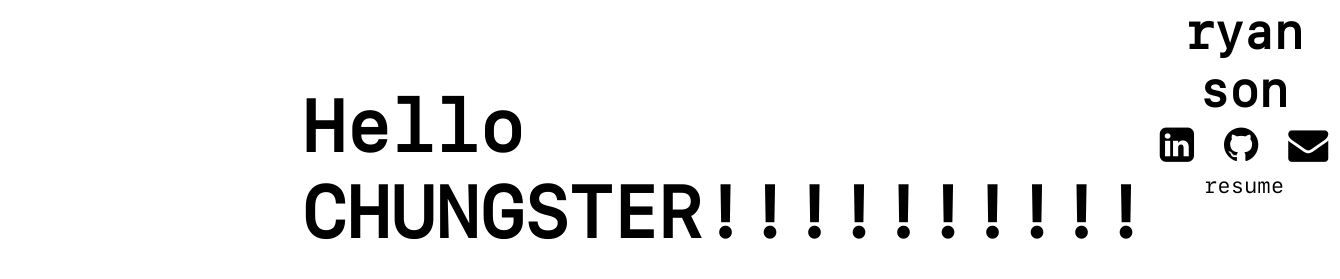
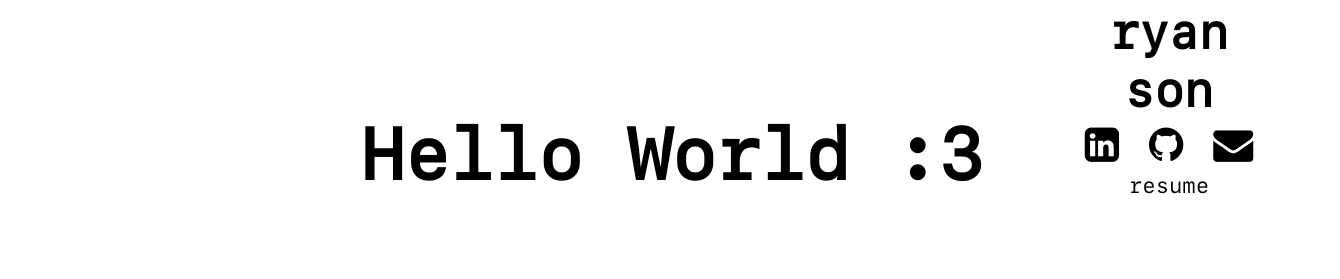
Before and after one commit to CSCE412F22/cloud-site, a plain HTML site: page index.html in a window 1280 px wide. Shown: the top 279 px of the page, 1340 px wide, since content can reach past the window. Drawn offline with Linux system fonts and the light colour scheme; grey boxes are pictures that could not be loaded.

Commit message:
Update index.html

```diff
--- a/index.html
+++ b/index.html
@@ -27,7 +27,7 @@
 
             <div class="index-landing">
                 <h1 id="howdy">
-                    <b>Hello CHUNGSTER!!!!!!!!!! <span class="blinking-cursor" style="margin-left:-50px;">&#9122;</span></b>
+                    <b>Hello World :3 <span class="blinking-cursor" style="margin-left:-50px;">&#9122;</span></b>
                 </h1>
 
                 <div id="bodytext">
```
